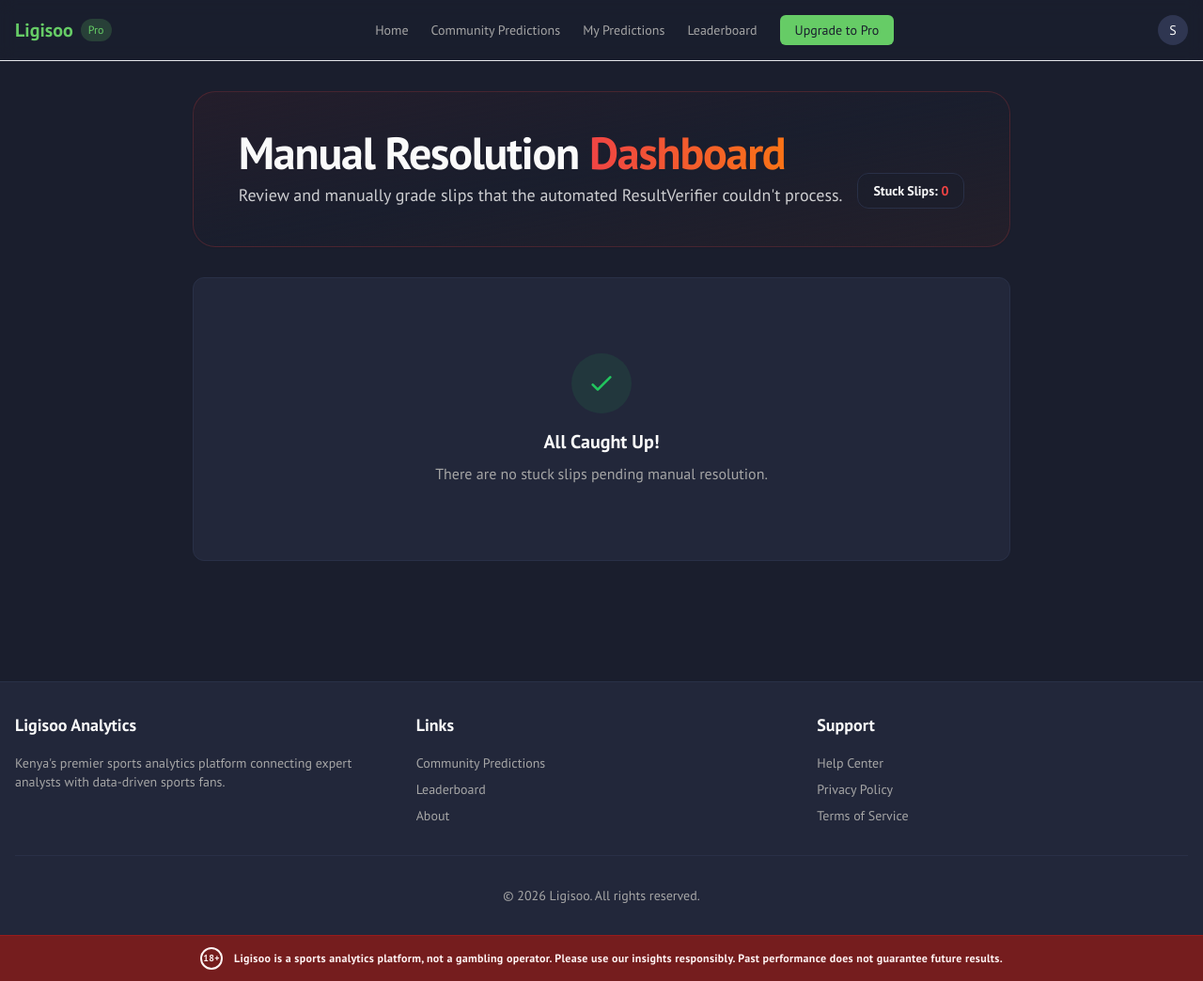
After one commit to ligisoo/marketplace, a Django app: page /tips/resolution/ in a window 1280 px wide. The commit adds this page. Shown: the whole page at 94% size. Run offline with Django 5.2, Linux system fonts and the light colour scheme; the visitor is signed in with stand-in values (Sample User, id 1); data that the repository does not hold is empty; some libraries are stand-ins or nearby versions.

Commit message:
Matched styling for all pages

```diff
--- a/apps/tips/urls.py
+++ b/apps/tips/urls.py
@@ -22,4 +22,10 @@ urlpatterns = [
 
     # Tipster profiles
     path('tipster/<int:tipster_id>/', views.tipster_profile, name='tipster_profile'),
+
+    # Moderation / Admin
+    path('resolution/', views.manual_resolution, name='manual_resolution'),
+
+    # AJAX Endpoints
+    path('<int:tip_id>/live-scores/', views.tip_live_scores, name='tip_live_scores'),
 ]
--- a/apps/tips/views.py
+++ b/apps/tips/views.py
@@ -1,5 +1,6 @@
 from django.shortcuts import render, redirect, get_object_or_404
 from django.contrib.auth.decorators import login_required
+from django.contrib.admin.views.decorators import staff_member_required
 from django.contrib import messages
 from django.core.paginator import Paginator
 from django.db.models import Q, Count
@@ -563,10 +564,96 @@ def leaderboard(request):
     from django.conf import settings
     limit = getattr(settings, 'PRO_RESTRICTED_TOP_ANALYSTS_COUNT', 10)
 
+    user_has_tips = False
+    if request.user.is_authenticated:
+        user_has_tips = any(d['tipster'].id == request.user.id for d in leaderboard_data)
+
     context = {
         'leaderboard': leaderboard_data,
         'sort_by': sort_by,
         'pro_restricted_limit': limit,
+        'user_has_tips': user_has_tips,
     }
 
     return render(request, 'tips/leaderboard.html', context)
+
+
+@staff_member_required
+def manual_resolution(request):
+    """Admin dashboard to manually resolve stuck slips"""
+
+    if request.method == 'POST':
+        action = request.POST.get('action')
+        match_id = request.POST.get('match_id')
+
+        if match_id and action in ['won', 'lost', 'void']:
+            match = get_object_or_404(TipMatch, id=match_id)
+            match.is_resulted = True
+
+            if action == 'won':
+                match.is_won = True
+                match.actual_result = 'Manual Win'
+            elif action == 'lost':
+                match.is_won = False
+                match.actual_result = 'Manual Loss'
+            elif action == 'void':
+                match.is_won = True  # Treat void as won so accumulator continues
+                match.actual_result = 'Void / Push'
+                match.odds = Decimal('1.00')  # Reset odds to 1.0
+
+            match.save()
+
+            # Check if all matches in tip are resulted
+            tip = match.tip
+            if tip.matches.filter(is_resulted=False).count() == 0:
+                tip_won = not tip.matches.filter(is_won=False).exists()
+                tip.is_resulted = True
+                tip.is_won = tip_won
+                tip.status = 'archived'
+                tip.result_verified_at = timezone.now()
+
+                # Recalculate tip odds if voided
+                total_odds = Decimal('1.00')
+                for m in tip.matches.all():
+                    total_odds *= m.odds
+                tip.odds = round(total_odds, 2)
+                tip.save()
+
+                messages.success(request, f"Tip {tip.bet_code or tip.id} fully graded as {'WON' if tip_won else 'LOST'}")
+            else:
+                messages.success(request, f"Match manually graded as {action.upper()}")
+
+        return redirect('tips:manual_resolution')
+
+    # Get tips that are active, past expiry, and not resulted
+    # We add an hour grace period to be safe
+    stuck_tips = Tip.objects.filter(
+        status='active',
+        is_resulted=False,
+        expires_at__lt=timezone.now() - timedelta(hours=2)
+    ).prefetch_related('matches').order_by('expires_at')
+
+    return render(request, 'tips/manual_resolution.html', {
+        'stuck_tips': stuck_tips
+    })
+
+def tip_live_scores(request, tip_id):
+    """AJAX endpoint to get live scores for a tip"""
+    tip = get_object_or_404(Tip, id=tip_id)
+
+    live_matches = []
+    for match in tip.matches.all():
+        if match.api_match_id and not match.is_resulted:
+            from apps.fixtures.models import Fixture
+            fixture = Fixture.objects.filter(api_id=match.api_match_id).first()
+            if fixture:
+                live_matches.append({
+                    'id': match.id,
+                    'is_live': fixture.is_live,
+                    'is_finished': fixture.is_finished,
+                    'score': fixture.get_result_string() if fixture.home_goals is not None else None,
+                    'elapsed': fixture.elapsed,
+                    'status_short': fixture.status_short
+                })
+
+    return JsonResponse({'matches': live_matches})
--- a/templates/base.html
+++ b/templates/base.html
@@ -137,6 +137,15 @@
                                     </svg>
                                     Create New Prediction
                                 </a>
+
+                                {% if user.is_staff %}
+                                <a href="{% url 'tips:manual_resolution' %}" class="flex items-center px-4 py-2 text-sm text-orange-600 hover:bg-muted font-medium">
+                                    <svg class="mr-2 h-4 w-4" fill="none" stroke="currentColor" viewBox="0 0 24 24">
+                                        <path stroke-linecap="round" stroke-linejoin="round" stroke-width="2" d="M9 5H7a2 2 0 00-2 2v12a2 2 0 002 2h10a2 2 0 002-2V7a2 2 0 00-2-2h-2M9 5a2 2 0 002 2h2a2 2 0 002-2M9 5a2 2 0 012-2h2a2 2 0 012 2m-6 9l2 2 4-4"></path>
+                                    </svg>
+                                    Resolve Slips
+                                </a>
+                                {% endif %}
                             </div>
                             <div class="border-t border-border py-1">
                                 <a href="{% url 'users:logout' %}" class="flex items-center px-4 py-2 text-sm text-foreground hover:bg-muted">
@@ -218,6 +227,14 @@
                        @click="$dispatch('toggle-mobile-menu')">
                         My Profile
                     </a>
+
+                    {% if user.is_staff %}
+                    <a href="{% url 'tips:manual_resolution' %}"
+                       class="text-lg font-medium transition-colors hover:text-orange-600 text-orange-500"
+                       @click="$dispatch('toggle-mobile-menu')">
+                        Resolve Slips (Admin)
+                    </a>
+                    {% endif %}
                     <a href="{% url 'users:logout' %}"
                        class="text-lg font-medium transition-colors hover:text-primary text-muted-foreground"
                        @click="$dispatch('toggle-mobile-menu')">
--- /dev/null
+++ b/templates/tips/manual_resolution.html
@@ -0,0 +1,113 @@
+{% extends 'base.html' %}
+
+{% block title %}Manual Resolution Dashboard - Ligisoo{% endblock %}
+
+{% block content %}
+<div class="space-y-8 pb-12 max-w-7xl mx-auto">
+  <!-- Header -->
+  <section class="relative py-8 md:py-10 bg-gradient-to-br from-red-900/10 via-background to-orange-900/10 rounded-3xl overflow-hidden shadow-sm border border-red-500/20 mb-8 px-6 md:px-12 flex flex-col md:flex-row md:items-end justify-between gap-4">
+    <div class="relative z-10 text-left">
+      <h1 class="font-headline text-4xl md:text-5xl font-extrabold tracking-tight text-foreground mb-2">
+        Manual Resolution <span class="text-transparent bg-clip-text bg-gradient-to-r from-red-500 to-orange-500">Dashboard</span>
+      </h1>
+      <p class="text-lg text-foreground/80">
+        Review and manually grade slips that the automated ResultVerifier couldn't process.
+      </p>
+    </div>
+    <div class="relative z-10 text-sm font-semibold bg-background/50 backdrop-blur border border-border px-4 py-2 rounded-xl text-foreground">
+      Stuck Slips: <strong class="text-red-500">{{ stuck_tips.count }}</strong>
+    </div>
+  </section>
+
+  {% if messages %}
+    {% for message in messages %}
+      <div class="p-4 mb-6 rounded-lg {% if message.tags == 'success' %}bg-green-500/10 border-green-500/30 text-green-700{% else %}bg-blue-500/10 border-blue-500/30 text-blue-700{% endif %} border">
+        {{ message }}
+      </div>
+    {% endfor %}
+  {% endif %}
+
+  {% if stuck_tips %}
+    <div class="space-y-8">
+      {% for tip in stuck_tips %}
+        <div class="bg-card border border-border rounded-xl shadow-sm overflow-hidden">
+          <div class="bg-muted/30 px-6 py-4 border-b border-border flex justify-between items-center">
+            <div>
+              <h3 class="font-bold text-lg">Tip ID: {{ tip.id }} <span class="text-sm font-normal text-muted-foreground ml-2">by @{{ tip.tipster.username }}</span></h3>
+              <div class="text-sm text-muted-foreground mt-1">Expired: {{ tip.expires_at|date:"M d, Y H:i" }}</div>
+            </div>
+            <a href="{% url 'tips:detail' tip.id %}" target="_blank" class="text-sm text-primary hover:underline">View Slip</a>
+          </div>
+
+          <div class="p-0">
+            <table class="w-full text-left text-sm whitespace-nowrap">
+              <thead class="bg-muted/10 border-b border-border">
+                <tr>
+                  <th class="px-6 py-3 font-semibold text-muted-foreground">Match Date</th>
+                  <th class="px-6 py-3 font-semibold text-muted-foreground">Teams</th>
+                  <th class="px-6 py-3 font-semibold text-muted-foreground">Market & Selection</th>
+                  <th class="px-6 py-3 font-semibold text-muted-foreground">Odds</th>
+                  <th class="px-6 py-3 font-semibold text-muted-foreground">Status</th>
+                  <th class="px-6 py-3 font-semibold text-muted-foreground text-right">Actions</th>
+                </tr>
+              </thead>
+              <tbody class="divide-y divide-border">
+                {% for match in tip.matches.all %}
+                  <tr class="{% if match.is_resulted %}bg-muted/5{% endif %} hover:bg-muted/10 transition-colors">
+                    <td class="px-6 py-4">{{ match.match_date|date:"M d, Y H:i" }}</td>
+                    <td class="px-6 py-4 font-medium">{{ match.home_team }} <br> <span class="text-muted-foreground">vs</span> {{ match.away_team }}</td>
+                    <td class="px-6 py-4">
+                      <div class="font-medium text-primary">{{ match.market }}</div>
+                      <div class="text-xs text-muted-foreground">Selection: {{ match.selection }}</div>
+                    </td>
+                    <td class="px-6 py-4">{{ match.odds }}</td>
+                    <td class="px-6 py-4">
+                      {% if match.is_resulted %}
+                        {% if match.is_won %}
+                          <span class="inline-flex items-center px-2 py-1 rounded text-xs font-semibold bg-green-500/10 text-green-600 border border-green-500/20">Won</span>
+                        {% else %}
+                          <span class="inline-flex items-center px-2 py-1 rounded text-xs font-semibold bg-red-500/10 text-red-600 border border-red-500/20">Lost</span>
+                        {% endif %}
+                        <div class="text-xs text-muted-foreground mt-1">{{ match.actual_result }}</div>
+                      {% else %}
+                        <span class="inline-flex items-center px-2 py-1 rounded text-xs font-semibold bg-yellow-500/10 text-yellow-600 border border-yellow-500/20">Pending Verification</span>
+                      {% endif %}
+                    </td>
+                    <td class="px-6 py-4 text-right">
+                      {% if not match.is_resulted %}
+                        <form method="POST" class="inline-flex items-center gap-2">
+                          {% csrf_token %}
+                          <input type="hidden" name="match_id" value="{{ match.id }}">
+                          <button type="submit" name="action" value="won" class="px-3 py-1.5 bg-green-500/10 hover:bg-green-500/20 text-green-600 rounded font-semibold text-xs border border-green-500/20 transition-colors">
+                            Won
+                          </button>
+                          <button type="submit" name="action" value="lost" class="px-3 py-1.5 bg-red-500/10 hover:bg-red-500/20 text-red-600 rounded font-semibold text-xs border border-red-500/20 transition-colors">
+                            Lost
+                          </button>
+                          <button type="submit" name="action" value="void" class="px-3 py-1.5 bg-gray-500/10 hover:bg-gray-500/20 text-gray-400 rounded font-semibold text-xs border border-gray-500/20 transition-colors" title="Void or Push">
+                            Void
+                          </button>
+                        </form>
+                      {% else %}
+                        <span class="text-xs text-muted-foreground italic">Resolved</span>
+                      {% endif %}
+                    </td>
+                  </tr>
+                {% endfor %}
+              </tbody>
+            </table>
+          </div>
+        </div>
+      {% endfor %}
+    </div>
+  {% else %}
+    <div class="text-center py-20 bg-card rounded-xl border border-border">
+      <div class="mx-auto w-16 h-16 bg-green-500/10 text-green-500 rounded-full flex items-center justify-center mb-4">
+        <svg class="w-8 h-8" fill="none" stroke="currentColor" viewBox="0 0 24 24"><path stroke-linecap="round" stroke-linejoin="round" stroke-width="2" d="M5 13l4 4L19 7"></path></svg>
+      </div>
+      <h3 class="text-xl font-bold text-foreground">All Caught Up!</h3>
+      <p class="text-muted-foreground mt-2">There are no stuck slips pending manual resolution.</p>
+    </div>
+  {% endif %}
+</div>
+{% endblock %}
```
Also changed, not shown: apps/tips/models.py (+23 -0 lines), apps/tips/services/result_verifier.py (+6 -1 lines), templates/tips/detail.html (+45 -1 lines), templates/tips/leaderboard.html (+20 -0 lines).
